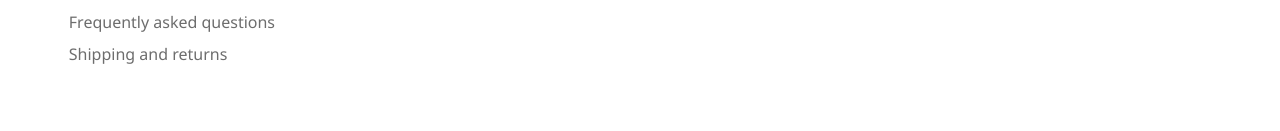
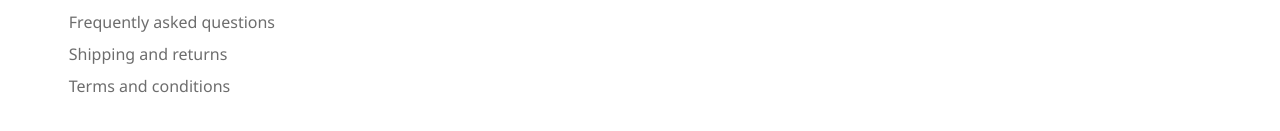
Before and after one commit to ATGphum/spinachclient, a React (Create React App) app: page / in a window 1280 px wide. Shown: the part 2925-3056 px from the top of the page. Built offline with nearby package versions, Linux system fonts and the light colour scheme.

Commit message:
added terms and conditions at bottom

```diff
--- a/src/BottomBar.js
+++ b/src/BottomBar.js
@@ -8,6 +8,7 @@ export default function BottomBar() {
             <div className='BottomLink'>About us</div>
             <div className='BottomLink'>Frequently asked questions</div>
             <div className='BottomLink'>Shipping and returns</div>
+            <div className='BottomLink'>Terms and conditions</div>
         </div>
     )
 }
```
